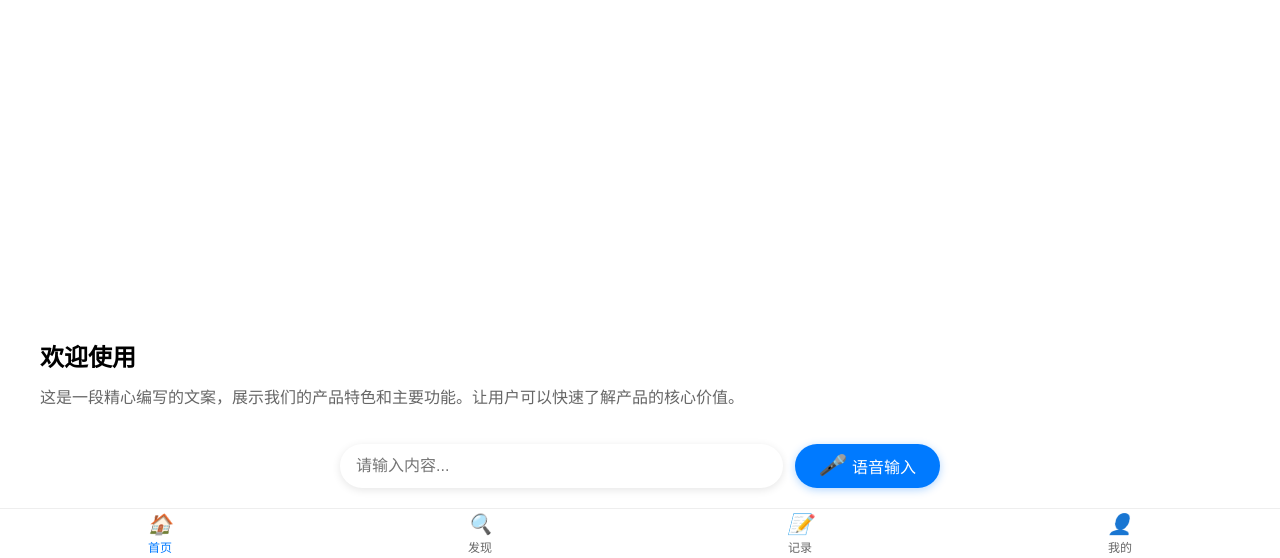
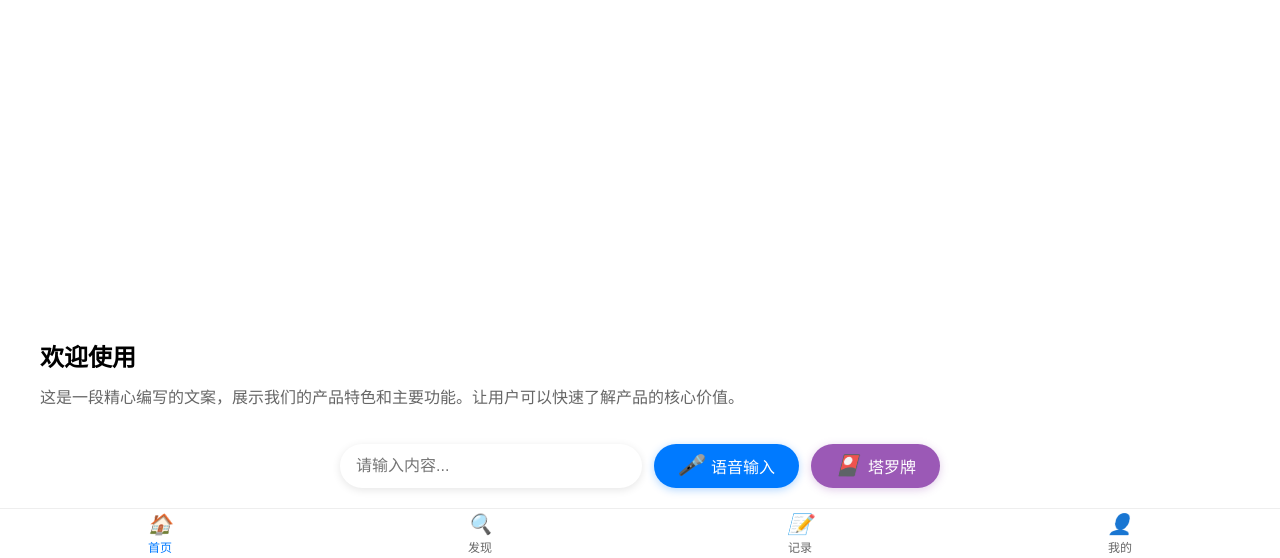
Before and after one commit to gunlay/desktop-tutorial, a plain HTML site: page public/index.html in a window 1280 px wide. Shown: the part 242-800 px from the top of the page. Drawn offline with Linux system fonts and the light colour scheme.

Commit message:
新增coze塔罗牌

```diff
--- a/public/app.js
+++ b/public/app.js
@@ -175,6 +175,15 @@ function initCarousel() {
         // 滚动到最新消息
         chatMessages.scrollTop = chatMessages.scrollHeight;
     }
+
+    // 在 initCarousel 函数中添加塔罗牌按钮事件处理
+    const tarotBtn = document.querySelector('.tarot-btn');
+    tarotBtn.addEventListener('click', () => {
+        // 替换为你的 Coze 应用链接
+        const cozeAppUrl = 'https://www.coze.cn/space/7382101453072302143/ui-builder-preview/7451807835614199827/mobile/home';  // 替换 YOUR_BOT_ID
+        // 在新窗口打开 Coze 应用
+        window.open(cozeAppUrl, '_blank');
+    });
 }
 
 // 日历功能
--- a/public/index.html
+++ b/public/index.html
@@ -50,6 +50,10 @@
                     <i class="icon">🎤</i>
                     <span>语音输入</span>
                 </button>
+                <button class="tarot-btn">
+                    <i class="icon">🎴</i>
+                    <span>塔罗牌</span>
+                </button>
             </div>
         </div>
 
--- a/public/styles.css
+++ b/public/styles.css
@@ -167,6 +167,27 @@ body {
 }
 
 .voice-input-btn:active {
+    transform: scale(0.95);
+}
+
+/* 在语音输入按钮样式后添加塔罗牌按钮样式 */
+.tarot-btn {
+    padding: 12px 24px;
+    border-radius: 24px;
+    background-color: #9b59b6;  /* 紫色调 */
+    border: none;
+    color: #fff;
+    font-size: 16px;
+    display: flex;
+    align-items: center;
+    gap: 8px;
+    box-shadow: 0 2px 8px rgba(155, 89, 182, 0.3);
+    transition: transform 0.2s;
+    height: 44px;
+    white-space: nowrap;
+}
+
+.tarot-btn:active {
     transform: scale(0.95);
 }
 
@@ -568,7 +589,7 @@ body {
     border-bottom-left-radius: 4px;
 }
 
-/* 深���模式适配 */
+/* 深色模式适配 */
 @media (prefers-color-scheme: dark) {
     .message.bot {
         background-color: #2c2c2e;
```
Also changed, not shown: 1 other file.
